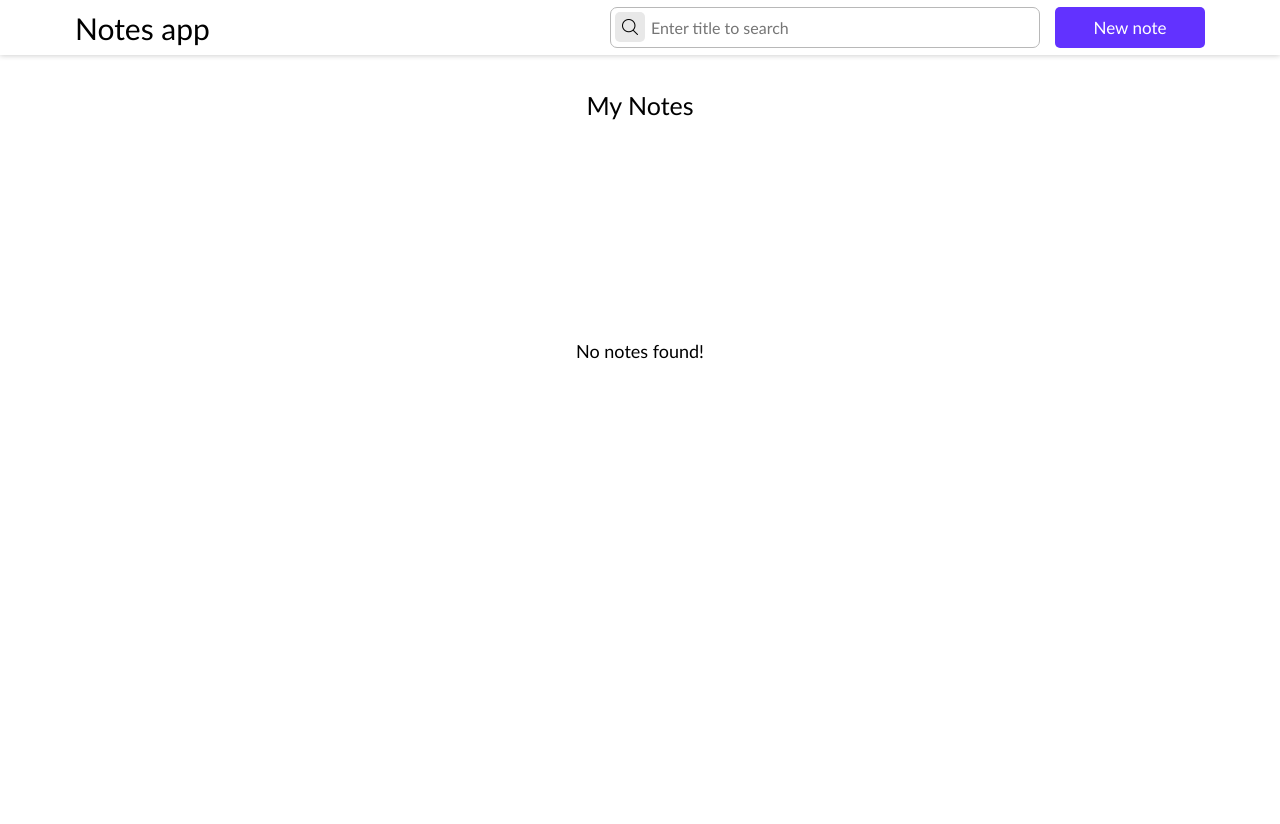
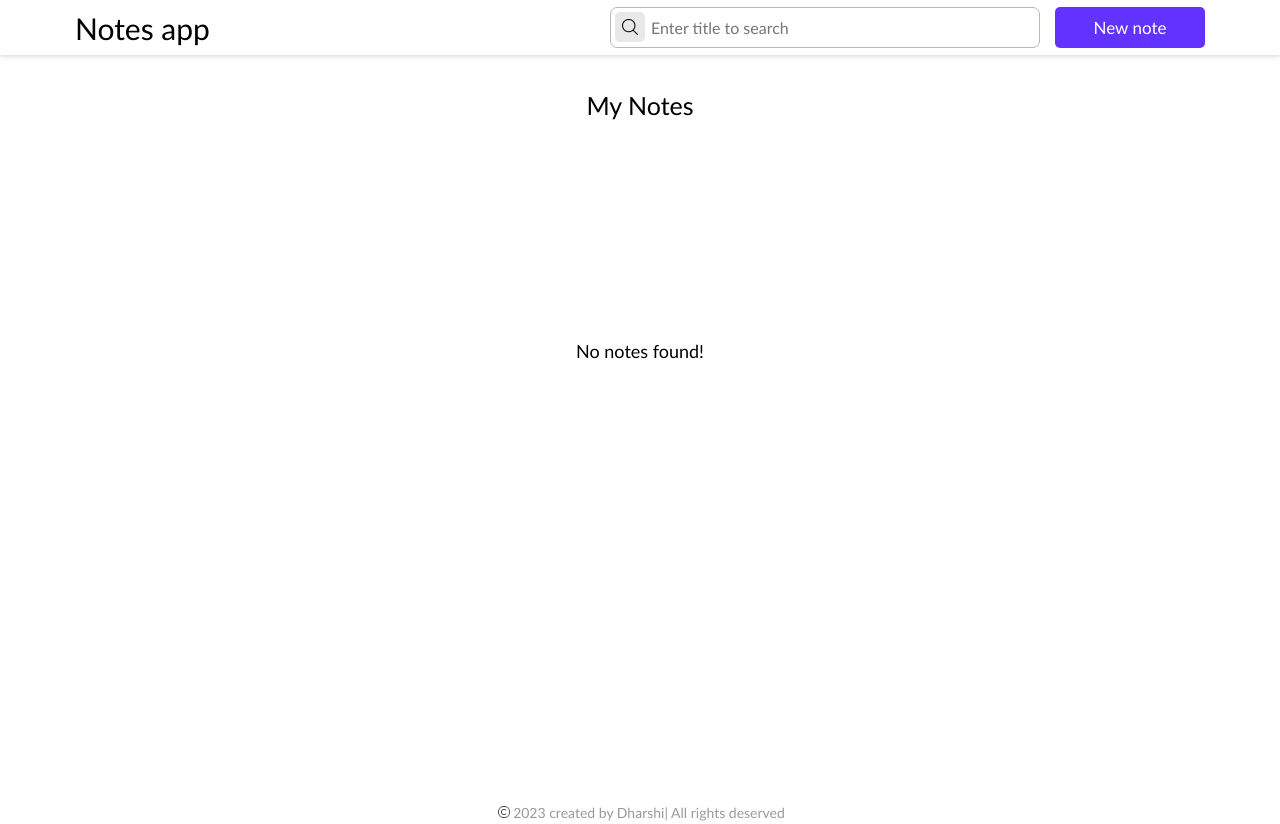
Before and after one commit to DharshiBalasubramaniyam/Notes-App, a React (Create React App) app: page / in a window 1280 px wide. Before the commit the page ends 800 px from the top, so only its background shows below. Built offline with nearby package versions, Linux system fonts and the light colour scheme.

Commit message:
add copyright

```diff
--- a/src/App.js
+++ b/src/App.js
@@ -5,6 +5,7 @@ import UpdateNote from "./components/UpdateNote";
 import {Routes, Route } from 'react-router-dom';
 import { useState, useEffect } from 'react';
 import { v4 as uuidv4 } from 'uuid';
+import Footer from './components/Footer';
 
 
 function App() {
@@ -50,6 +51,7 @@ function App() {
           <Route path="/updatenote/:id" element={<UpdateNote editNote={editNote} />} />
           <Route path="/newnote" element={<Addnote addNote={addNote} />}  />
         </Routes>
+        <Footer/>
     </>
   );
 }
--- /dev/null
+++ b/src/components/Footer.js
@@ -0,0 +1,12 @@
+import './Styles.css';
+import copyright from '../images/copyright.png';
+
+function Footer() {
+
+    return (
+        <footer>
+            <img src={copyright} alt='copyright'/><p>2023 created by Dharshi| All rights deserved</p>
+        </footer>
+    );
+}
+export default Footer;
--- a/src/components/Styles.css
+++ b/src/components/Styles.css
@@ -209,6 +209,22 @@ section .confirm-box .delete:hover {
     background-color: rgb(216, 0, 0);
 }
 
+/* -----------------------------------------footer styles----------------------------------------------- */
+footer {
+    display: flex;
+    align-items: center;
+    justify-content: center;
+    background-color: var(--main);
+    color: rgb(154, 154, 154);
+    font-size: 14px;
+    padding: 3px 0;
+}
+footer img {
+    height: 12px;
+    width: 12px;
+    margin: 3px;
+}
+
 @media all and (max-width:1100px) {
     section {
         padding: 90px 20px;
@@ -254,4 +270,7 @@ section .confirm-box .delete:hover {
     #list {
         padding: 125px 20px 15px;
     }
+    footer {
+        font-size: 11px;
+    }
 }
```
Also changed, not shown: src/images/copyright.png (added).
